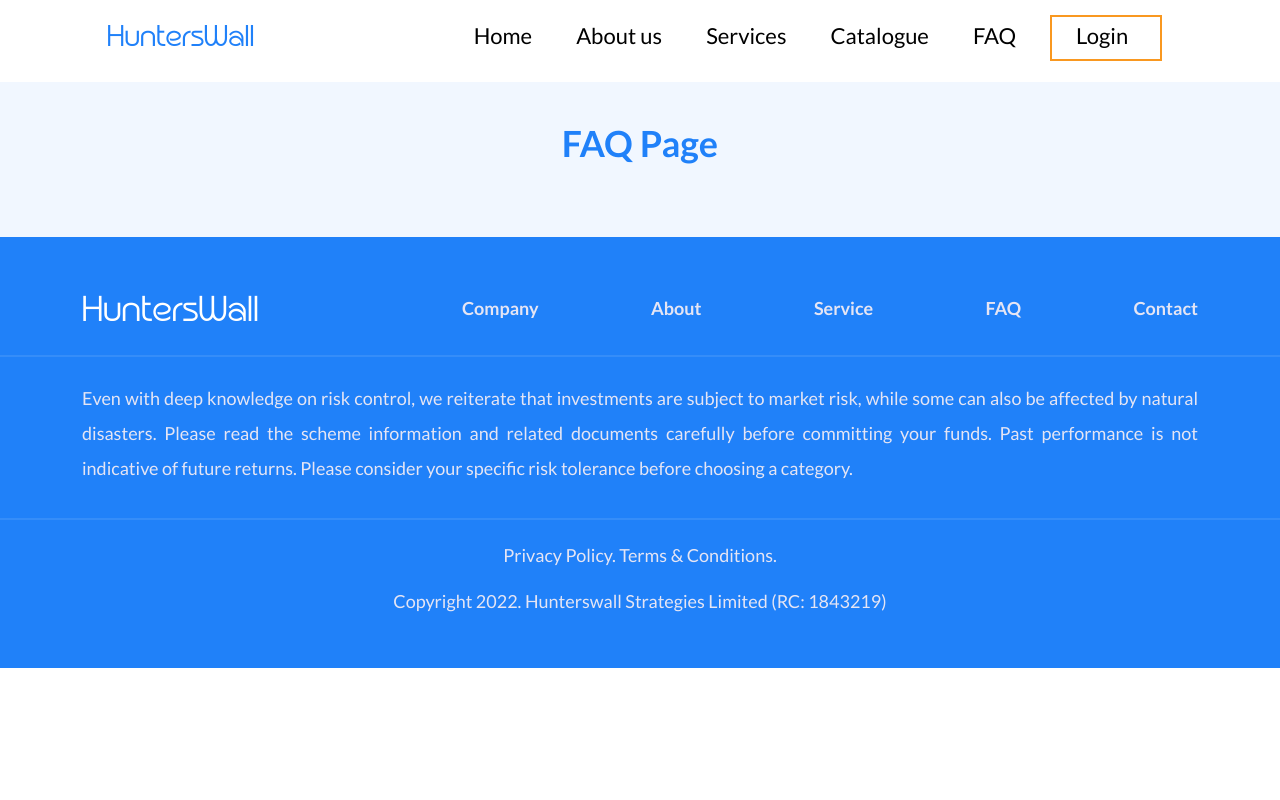
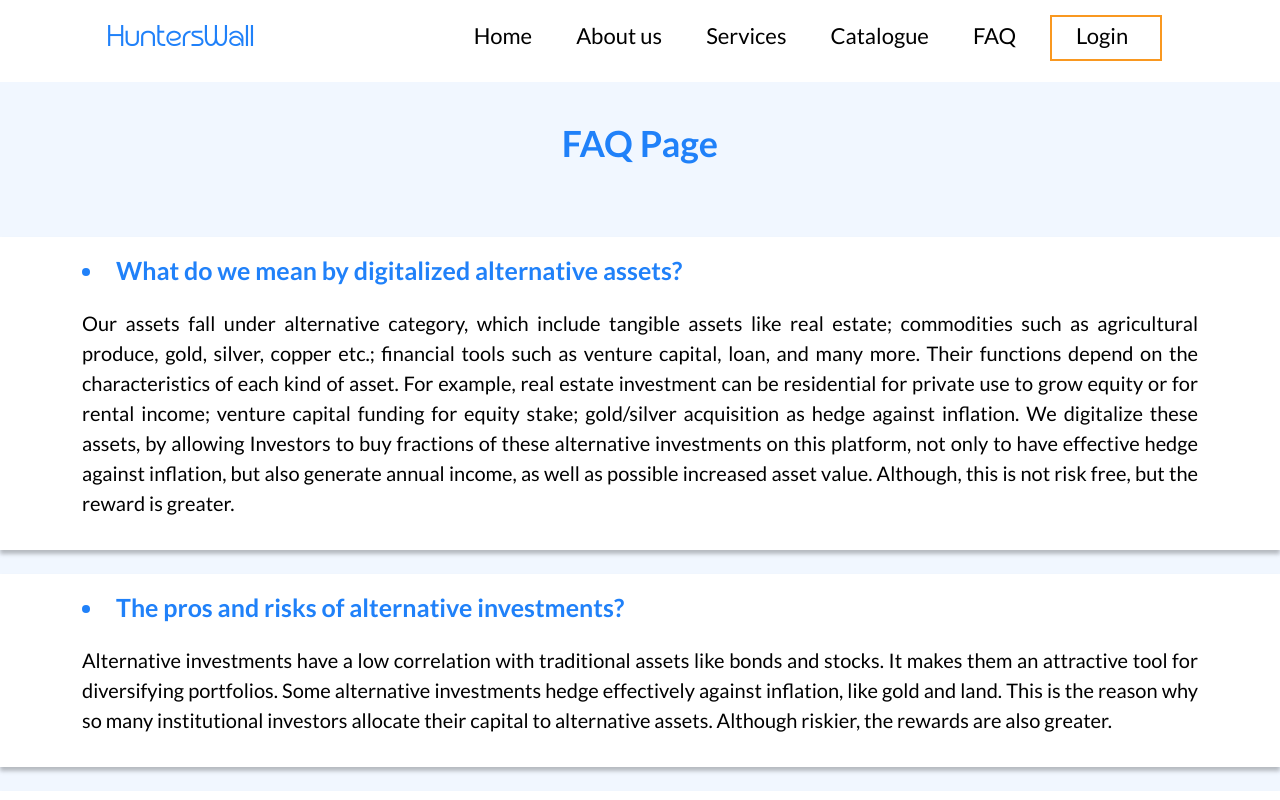
Before and after one commit to Dreezy305/HuntersWall, a Next.js app: page /faq in a window 1280 px wide. Shown: the top 800 px of the page. Built offline with nearby package versions, Linux system fonts and the light colour scheme.

Commit message:
FAQ page

```diff
--- a/data/faq.js
+++ b/data/faq.js
@@ -1,4 +1,4 @@
-export const Faq = [
+export const Faqs = [
   {
     id: 1,
     title: `What do we mean by digitalized alternative assets?`,
@@ -40,6 +40,7 @@ months the loan is not liquidated.`,
     id: 5,
     title: `Are there any charges on this platform?`,
     content: `The following fees are charged on this platform.
+
 • 1.9% processing fee on all deposits and withdrawers.
 • On asset liquidation, 20% commission fee is charged on profit only.
 No other hidden charges.`,
--- a/pages/faq.js
+++ b/pages/faq.js
@@ -1,13 +1,27 @@
 import React from "react";
 import Layout from "../layouts";
+import { Faqs } from "../data/faq";
 
 function Faq() {
+  const arr = [1, 2, 3, 4];
   return (
     <Layout>
       <section className="pt-4 py-3 FAQ">
         <h1 className="text-center mx-auto py-3 pb-5">FAQ Page</h1>
 
         {/* FAQ cards */}
+        {Faqs.map((item) => (
+          <>
+            <div className="FAQ_container py-3 my-4">
+              <div className="container">
+                <div className="row">
+                  <h5 className="pb-2">{item.title}</h5>
+                  <p className="pt-1">{item.content}</p>
+                </div>
+              </div>
+            </div>
+          </>
+        ))}
       </section>
     </Layout>
   );
--- a/styles/globals.scss
+++ b/styles/globals.scss
@@ -451,6 +451,7 @@
 /** FAQ STYLES */
 .FAQ {
   background: #f1f7ff;
+
   h1 {
     font-family: Lato;
     font-style: normal;
@@ -459,6 +460,40 @@
     line-height: 43px;
     color: #2081f9;
   }
+  &_container {
+    background: #ffffff;
+    box-shadow: 0px 4px 4px rgba(0, 0, 0, 0.25);
+    width: 100%;
+    height: auto;
+    h5 {
+      display: list-item;
+      list-style-type: disc;
+      list-style-position: inside;
+      color: #2081f9;
+      font-family: Lato;
+      font-style: normal;
+      font-weight: 600;
+      font-size: 25px;
+      line-height: 35px;
+      text-align: justify;
+    }
+    p {
+      font-family: Lato;
+      font-style: normal;
+      font-weight: normal;
+      font-size: 20px;
+      line-height: 30px;
+      text-align: justify;
+      color: #000000;
+    }
+  }
+}
+
+.blue {
+  background: #2081f9;
+  border-radius: 50%;
+  width: 20px;
+  height: 20px;
 }
 
 /** MOBILE RESPONSIVENESS STYLES FOR SMALL SCREENS */
```
